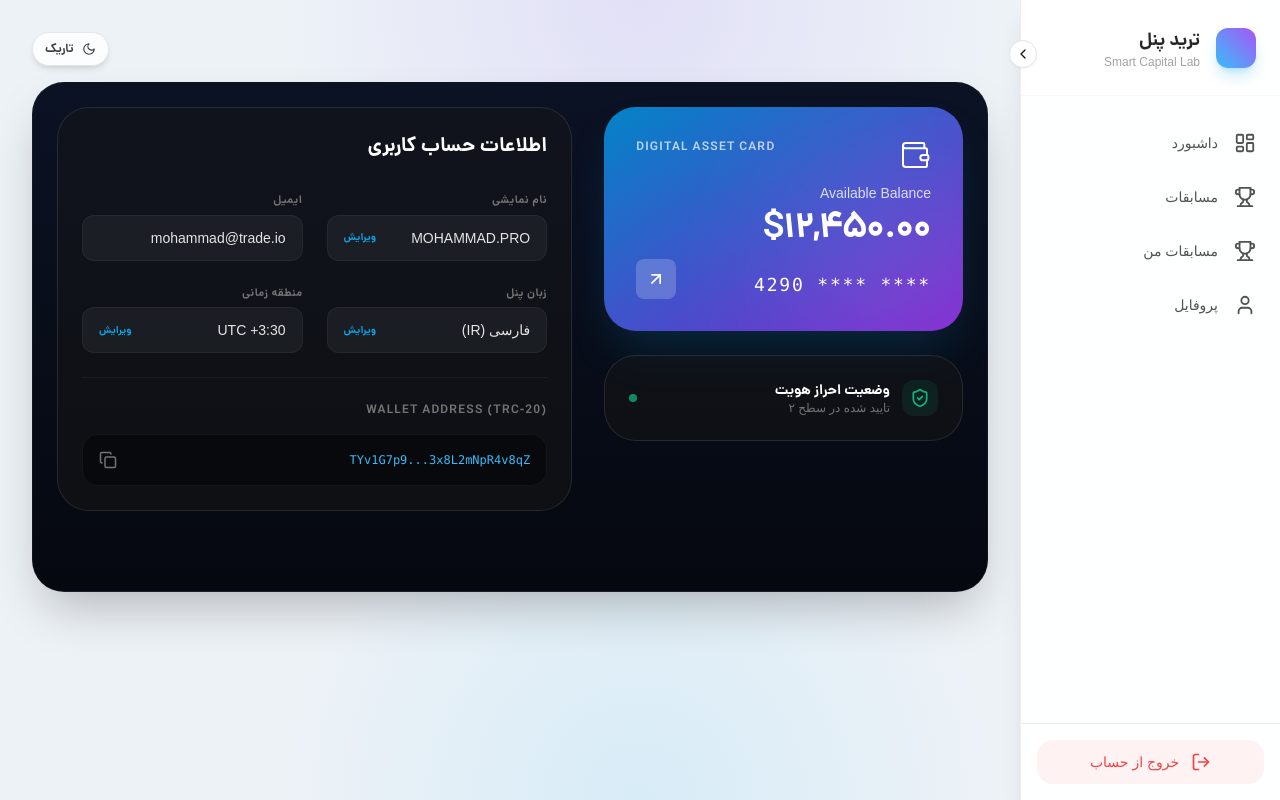
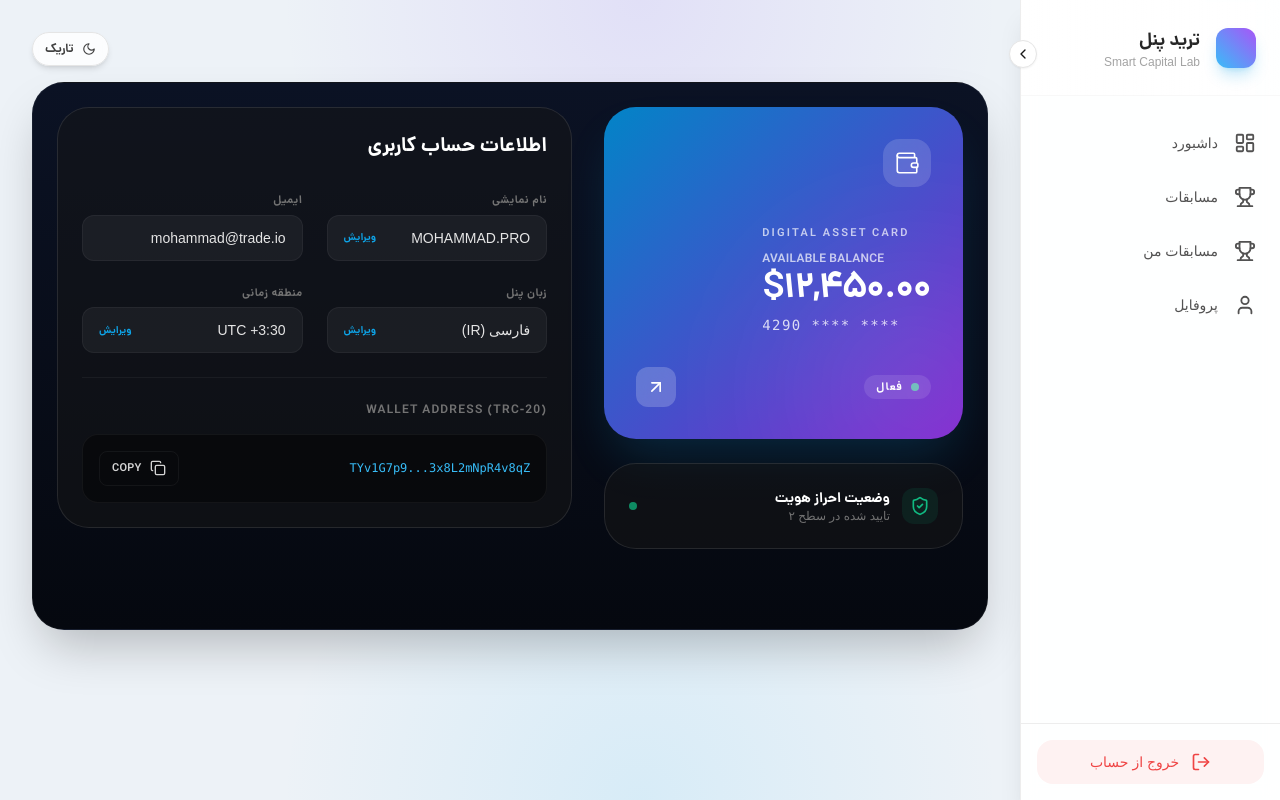
Before and after one commit to Parsaeffatravesh/Trenatest, a Next.js app: page /dashboard/profile in a window 1280 px wide. Built offline with nearby package versions, Linux system fonts and the light colour scheme.

Commit message:
Adjust profile wallet responsiveness

```diff
--- a/app/dashboard/profile/page.tsx
+++ b/app/dashboard/profile/page.tsx
@@ -8,21 +8,29 @@ export default function ProfilePage() {
       <div className="grid grid-cols-1 gap-8 lg:grid-cols-12">
         <div className="space-y-6 lg:col-span-5">
           <FadeIn>
-            <div className="relative aspect-[1.6/1] overflow-hidden rounded-[32px] bg-gradient-to-br from-sky-600 to-purple-700 p-8 text-white shadow-2xl shadow-sky-500/20">
-              <div className="relative z-10 flex h-full flex-col justify-between">
-                <div className="flex items-start justify-between">
-                  <Wallet size={32} strokeWidth={1.5} />
-                  <span className="text-xs font-bold tracking-widest opacity-70">DIGITAL ASSET CARD</span>
+            <div className="relative overflow-hidden rounded-[32px] bg-gradient-to-br from-sky-600 to-purple-700 p-6 text-white shadow-2xl shadow-sky-500/20 sm:p-8">
+              <div className="relative z-10 flex flex-row items-center gap-4 sm:gap-6 lg:flex-col lg:items-start lg:gap-8">
+                <div className="flex h-12 w-12 items-center justify-center rounded-2xl bg-white/15 backdrop-blur">
+                  <Wallet size={26} strokeWidth={1.5} />
                 </div>
-                <div>
-                  <p className="mb-1 text-sm opacity-80 font-medium">Available Balance</p>
-                  <h2 className="text-4xl font-black tracking-tight">$۱۲,۴۵۰.۰۰</h2>
+
+                <div className="flex-1 space-y-2 text-left lg:text-left">
+                  <span className="text-[11px] font-bold uppercase tracking-[0.2em] text-white/70">DIGITAL ASSET CARD</span>
+                  <div>
+                    <p className="text-xs font-semibold uppercase tracking-wide text-white/70">Available Balance</p>
+                    <h2 className="text-3xl font-black tracking-tight sm:text-4xl">$۱۲,۴۵۰.۰۰</h2>
+                  </div>
+                  <p className="text-sm font-mono tracking-widest text-white/80">**** **** 4290</p>
                 </div>
-                <div className="flex items-end justify-between">
-                  <p className="text-lg font-mono tracking-widest">**** **** 4290</p>
-                  <div className="flex h-10 w-10 items-center justify-center rounded-lg bg-white/20 backdrop-blur-md">
+
+                <div className="flex flex-col items-end gap-3 lg:w-full lg:flex-row lg:items-center lg:justify-between">
+                  <div className="flex items-center gap-2 rounded-full bg-white/10 px-3 py-1 text-[11px] font-semibold uppercase tracking-widest">
+                    <span className="h-2 w-2 animate-pulse rounded-full bg-emerald-300" />
+                    فعال
+                  </div>
+                  <button className="flex h-10 w-10 items-center justify-center rounded-xl bg-white/20 text-white transition hover:bg-white/30 backdrop-blur-md">
                     <ArrowUpRight size={20} />
-                  </div>
+                  </button>
                 </div>
               </div>
               <div className="absolute -right-20 -bottom-20 h-64 w-64 rounded-full bg-white/10 blur-[80px]" />
@@ -50,7 +58,7 @@ export default function ProfilePage() {
             <MagicCard>
               <h3 className="mb-8 flex items-center gap-2 text-xl font-bold text-white">اطلاعات حساب کاربری</h3>
               <div className="space-y-6">
-                <div className="grid grid-cols-1 gap-6 md:grid-cols-2">
+                <div className="grid grid-cols-1 gap-6 sm:grid-cols-2">
                   <InfoItem label="نام نمایشی" value="MOHAMMAD.PRO" isEditable />
                   <InfoItem label="ایمیل" value="mohammad@trade.io" isEditable={false} />
                   <InfoItem label="زبان پنل" value="فارسی (IR)" isEditable />
@@ -59,10 +67,11 @@ export default function ProfilePage() {
 
                 <div className="border-t border-white/5 pt-6">
                   <p className="mb-4 text-xs font-bold uppercase tracking-widest text-neutral-500">Wallet Address (TRC-20)</p>
-                  <div className="group flex items-center gap-3 rounded-2xl border border-white/5 bg-black/40 p-4">
+                  <div className="group flex flex-col gap-3 rounded-2xl border border-white/5 bg-black/40 p-4 sm:flex-row sm:items-center">
                     <code className="flex-1 break-all text-xs text-sky-400">TYv1G7p9...3x8L2mNpR4v8qZ</code>
-                    <button className="text-neutral-500 transition-colors group-hover:text-white">
-                      <Copy size={18} />
+                    <button className="inline-flex items-center gap-2 rounded-lg border border-white/5 px-3 py-2 text-[11px] font-semibold uppercase tracking-wide text-neutral-300 transition-colors hover:border-white/20 hover:text-white">
+                      <Copy size={16} />
+                      Copy
                     </button>
                   </div>
                 </div>
```
